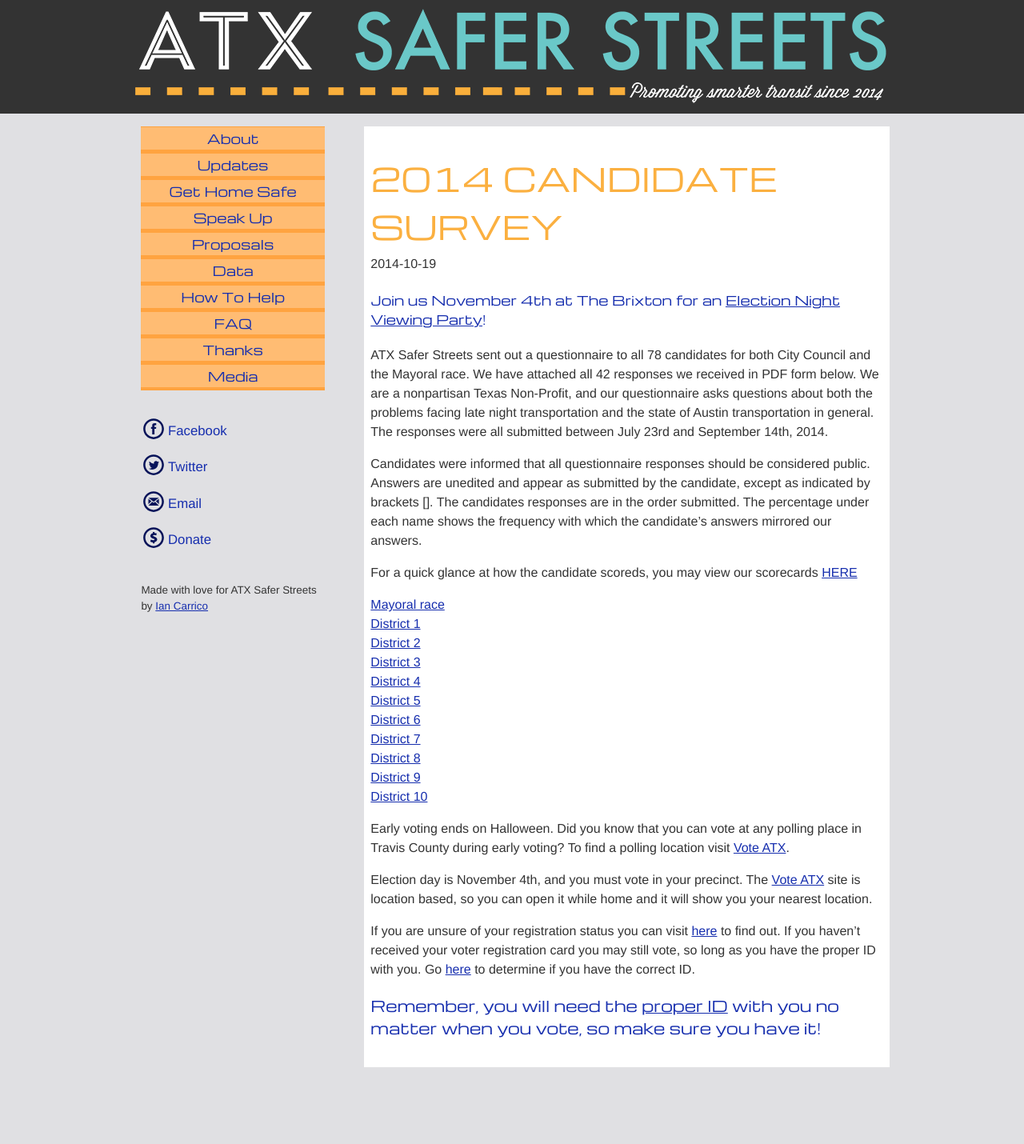
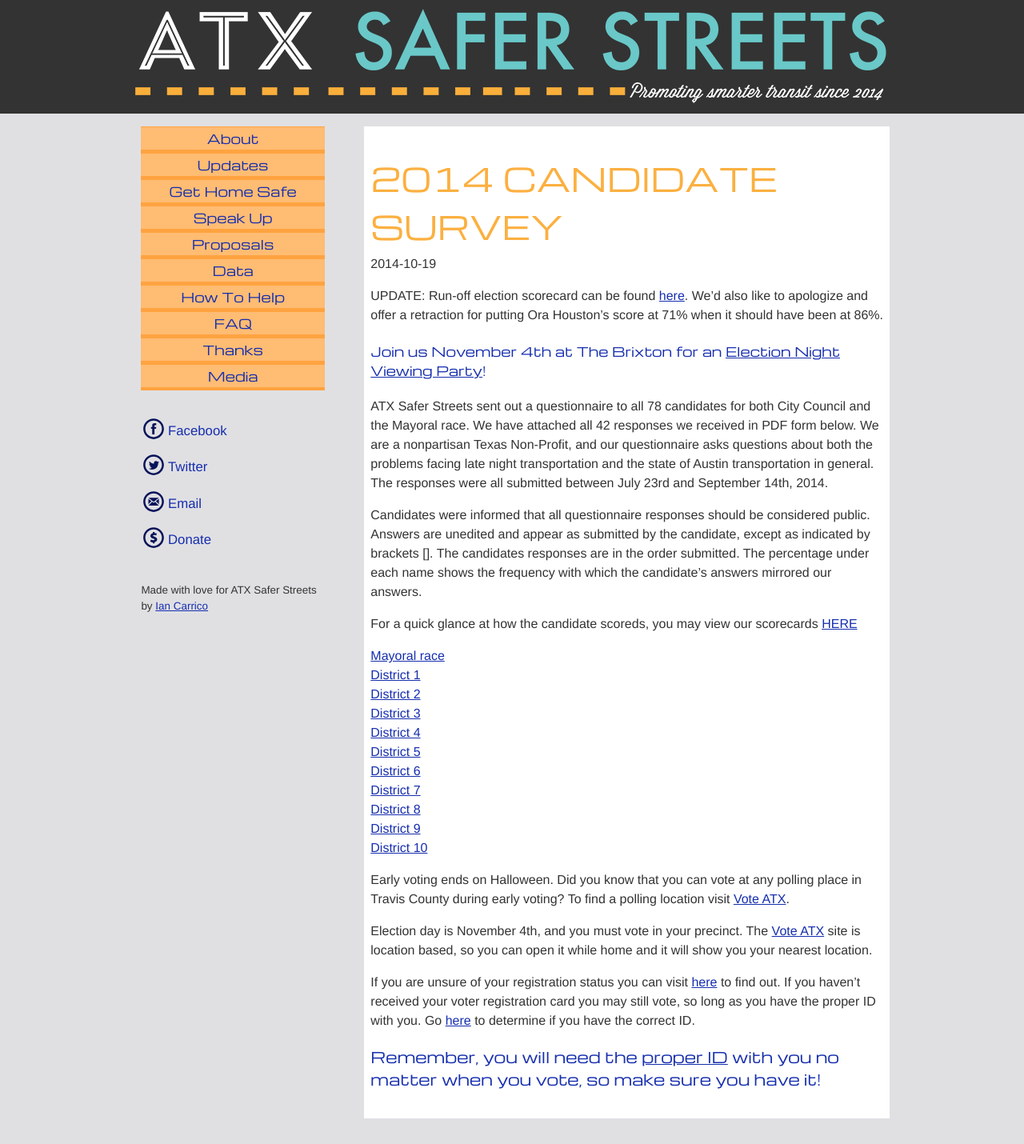
Before and after one commit to iamcarrico/atxsaferstreets, a Jekyll site: the page built from _posts/2014-10-19-2014-candidate-survey.md, in a window 1280 px wide. Shown: the whole page at 80% size. Built offline with Jekyll 4.4.1, drawn with Linux system fonts in a browser that asks for light colours; some web fonts are replaced; before the commit the page ends 1366 px from its top, so only the background shows below that.

Commit message:
Update 2014-10-19-2014-candidate-survey.md

```diff
--- a/_posts/2014-10-19-2014-candidate-survey.md
+++ b/_posts/2014-10-19-2014-candidate-survey.md
@@ -5,6 +5,8 @@ date:   2014-10-19 9:00:00
 categories:
   - update
 ---
+
+UPDATE: Run-off election scorecard can be found <A href="http://atxsaferstreets.org/pdf/candidates2014/runoffscorecard.pdf" target="_blank">here</a>. We'd also like to apologize and offer a retraction for putting Ora Houston's score at 71% when it should have been at 86%.
 
 #### Join us November 4th at The Brixton for an <a href="https://www.facebook.com/events/873649432645659/" target="_blank">Election Night Viewing Party</a>!
 
```
